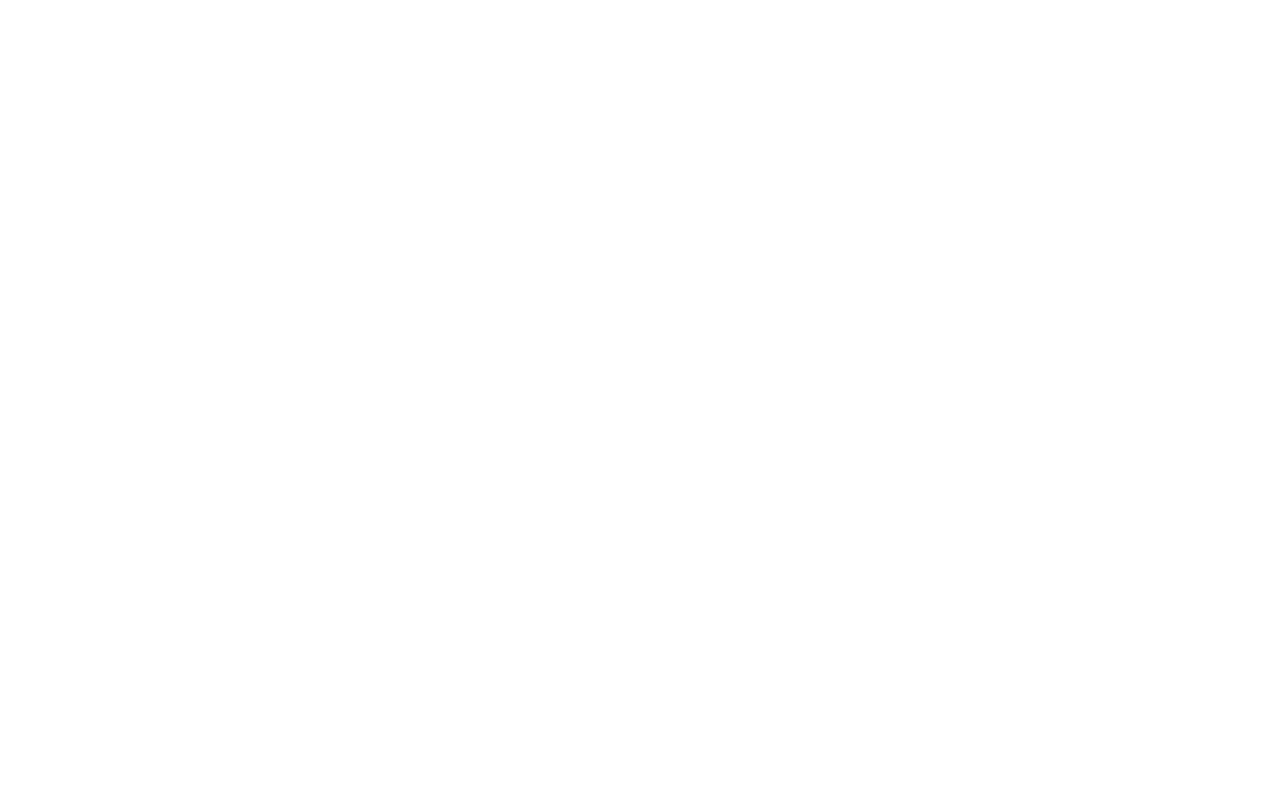
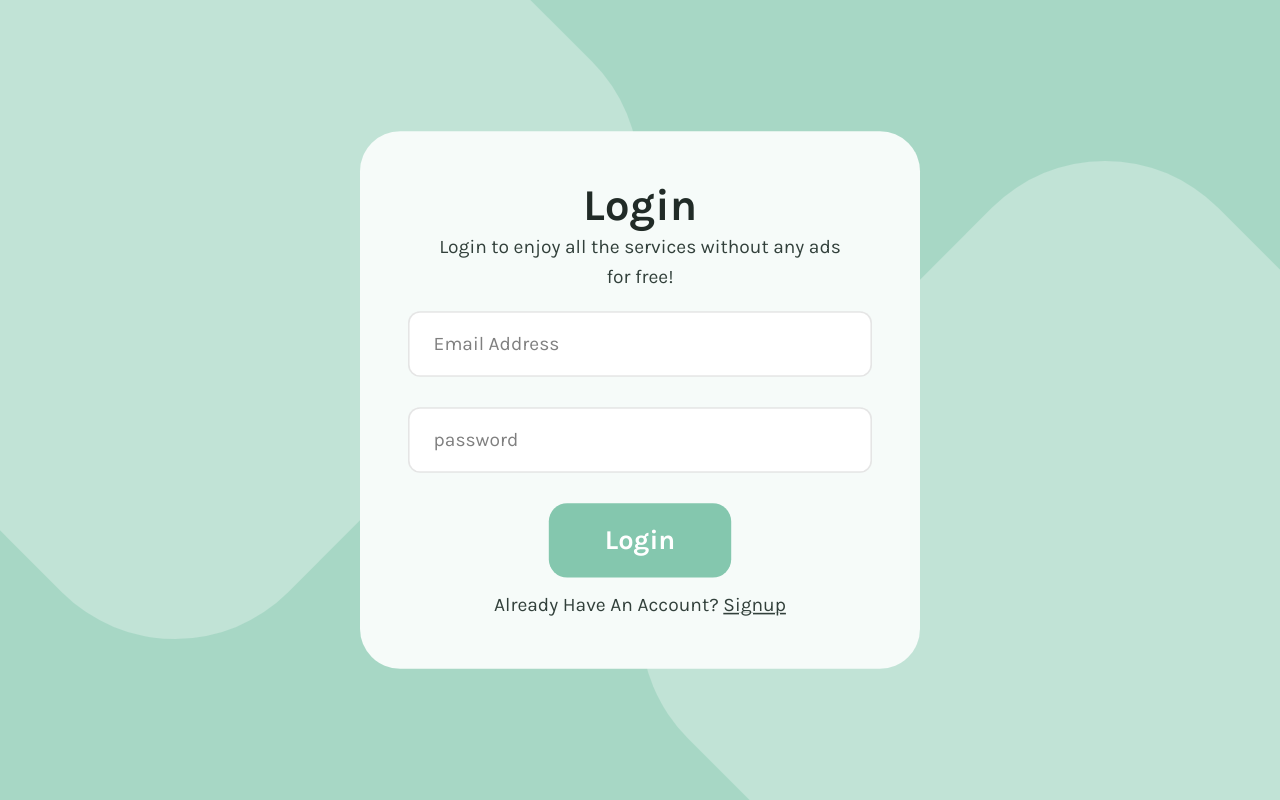
Before and after one commit to DucTranNFQ/react-basic, a React (Create React App) app: page /login in a window 1280 px wide. Before the commit this address had no page. Built offline with nearby package versions, Linux system fonts and the light colour scheme.

Commit message:
add: antd authentication message

```diff
--- a/src/App.js
+++ b/src/App.js
@@ -1,16 +1,18 @@
 import React from "react";
-import {Routes, Route, Link, Outlet, useParams} from "react-router-dom";
+import {Routes, Route, Outlet} from "react-router-dom";
 import 'antd/dist/antd.css';
 
 import {LoginPage, SignupPage} from "./pages/authPage";
 import Settings from "./pages/Settings"
 import Dashboard from "./pages/Dashboard"
+import HomePage from "./pages/HomePage"
 
 function App() {
 
   return (
     <Routes>
-      <Route path="auth" element={<div className="formBackground"><Outlet /></div>}>
+      <Route path="/" element={<HomePage />} />
+      <Route element={<div className="formBackground"><Outlet /></div>}>
           <Route path="signup" element={<SignupPage />} />
           <Route path="login" element={<LoginPage />} />
       </Route>
--- /dev/null
+++ b/src/pages/HomePage/index.jsx
@@ -0,0 +1,7 @@
+import React from 'react'
+
+export default function HomePage() {
+  return (
+    <div>HomePage</div>
+  )
+}
--- a/src/pages/authPage/LoginPage/index.jsx
+++ b/src/pages/authPage/LoginPage/index.jsx
@@ -3,6 +3,7 @@ import { Link } from 'react-router-dom';
 import clsx from 'clsx';
 import { useFormik } from 'formik';
 import * as Yup from 'yup';
+import {message} from 'antd';
 
 import styles from '../auth.module.scss';
 import { Input, Button } from '../../../components';
@@ -25,8 +26,9 @@ export default function SignupForm() {
     }),
     onSubmit: async values => {
       setIsSubmitting(true)
+
       await new Promise((r) => setTimeout(r, 1000));
-
+      message.success("Login successfully")
 
       setIsSubmitting(false)
     },
@@ -47,7 +49,7 @@ export default function SignupForm() {
         {formik.errors.password ? formik.errors.password : null}
       </div>
       <Button primary loading={isSubmitting} className="mb-3" type="submit">Login</Button>
-      <div className={styles.text}>Already Have An Account? <Link className={styles.link} to="/auth/signup">Signup</Link></div>
+      <div className={styles.text}>Already Have An Account? <Link className={styles.link} to="/signup">Signup</Link></div>
     </form>
   )
 }
--- a/src/pages/authPage/SignupPage/index.jsx
+++ b/src/pages/authPage/SignupPage/index.jsx
@@ -1,8 +1,9 @@
-import React, {useState, useContext, useEffect} from 'react';
+import React, {useState, useContext} from 'react';
 import { Link } from 'react-router-dom';
 import clsx from 'clsx';
 import { useFormik } from 'formik';
 import * as Yup from 'yup';
+import { message } from 'antd';
 
 import styles from '../auth.module.scss';
 import { Input, Button } from '../../../components';
@@ -33,6 +34,7 @@ export default function SignupForm() {
     onSubmit: async (values) => {
       setIsSubmitting(true);
       await new Promise((r) => setTimeout(r, 1000));
+      message.success('signup successfully!')
       globalData.setField("user", JSON.stringify(values))
       setIsSubmitting(false);
     },
@@ -57,7 +59,7 @@ export default function SignupForm() {
         {formik.errors.confirmPassword ? formik.errors.confirmPassword : null}
       </div>
       <Button primary loading={isSubmitting} className="mb-3" type="submit">Create Account</Button>
-      <div className={styles.text}>Already Have An Account? <Link className={styles.link} to="/auth/login">Login</Link></div>
+      <div className={styles.text}>Already Have An Account? <Link className={styles.link} to="/login">Login</Link></div>
     </form>
   )
 }
```
Also changed, not shown: src/pages/pageNotFound/index.jsx (added, +7 -0 lines).
